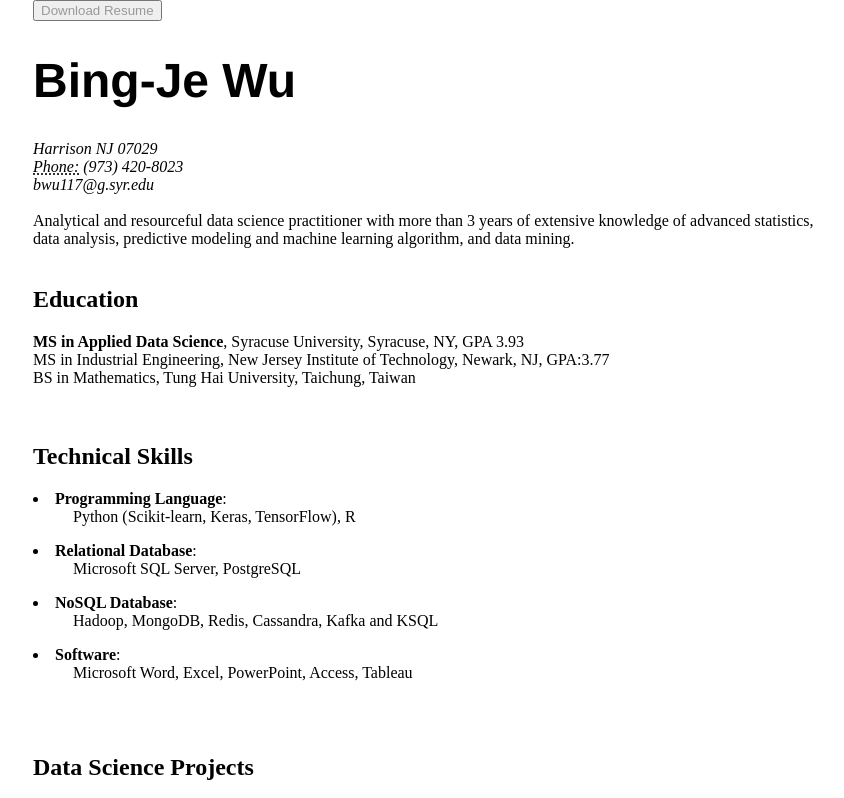
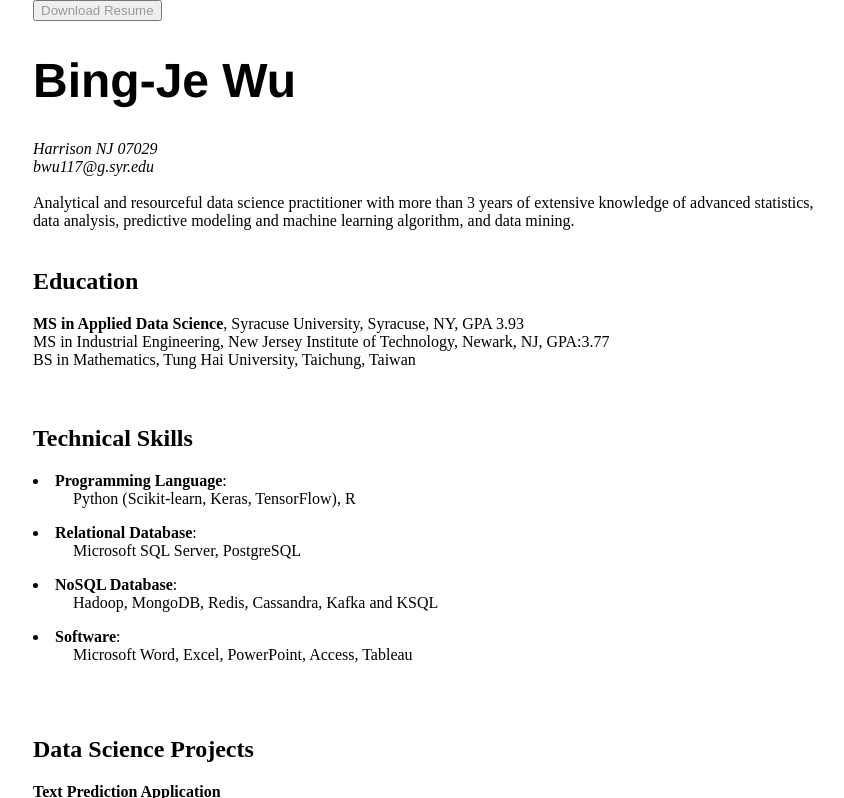
Before and after one commit to bing020815/bing020815.github.io, a Jekyll site: the page built from resume/index.html, in a window 1280 px wide and 900 px high, scrolled down 396 px, cut to the strip 102-900 px from the top of the window. Shown: the whole strip, without its empty margins (159-1003 px from the left). Built offline with Jekyll 4.4.1, drawn with Linux system fonts in a browser that asks for light colours; some of the changed lines change nothing that is shown.

Commit message:
Update index.html

```diff
--- a/resume/index.html
+++ b/resume/index.html
@@ -8,7 +8,6 @@ title: Bing-Je WU's Resume
 	<span itemprop="name"><h1>Bing-Je Wu</h1></span>
 	<address>
 	Harrison NJ 07029<br>
-	<abbr title="cell-phone">Phone:</abbr> (973) 420-8023<br>
 	<span class="obfuscate">bwu117@g.syr.edu</span>
 	</address><br>
 
@@ -27,11 +26,11 @@ title: Bing-Je WU's Resume
 
         <br><br><h2>Technical Skills</h2>
 		<dl class="dl-horizontal">
-		<dt><li><strong>Programming Language</strong>:</li></dt>
+		<dt><li list-style: none;><strong>Programming Language</strong>:</li></dt>
 		<dd>Python (Scikit-learn, Keras, TensorFlow), R</dd>
 		</dl>
         	<dl class="dl-horizontal">
-		<dt><li><strong>Relational Database</strong>:</li></dt>
+		<dt><li list-style: none;><strong>Relational Database</strong>:</li></dt>
 		<dd>Microsoft SQL Server, PostgreSQL</dd>
 		</dl>
 		<dl class="dl-horizontal">
```
